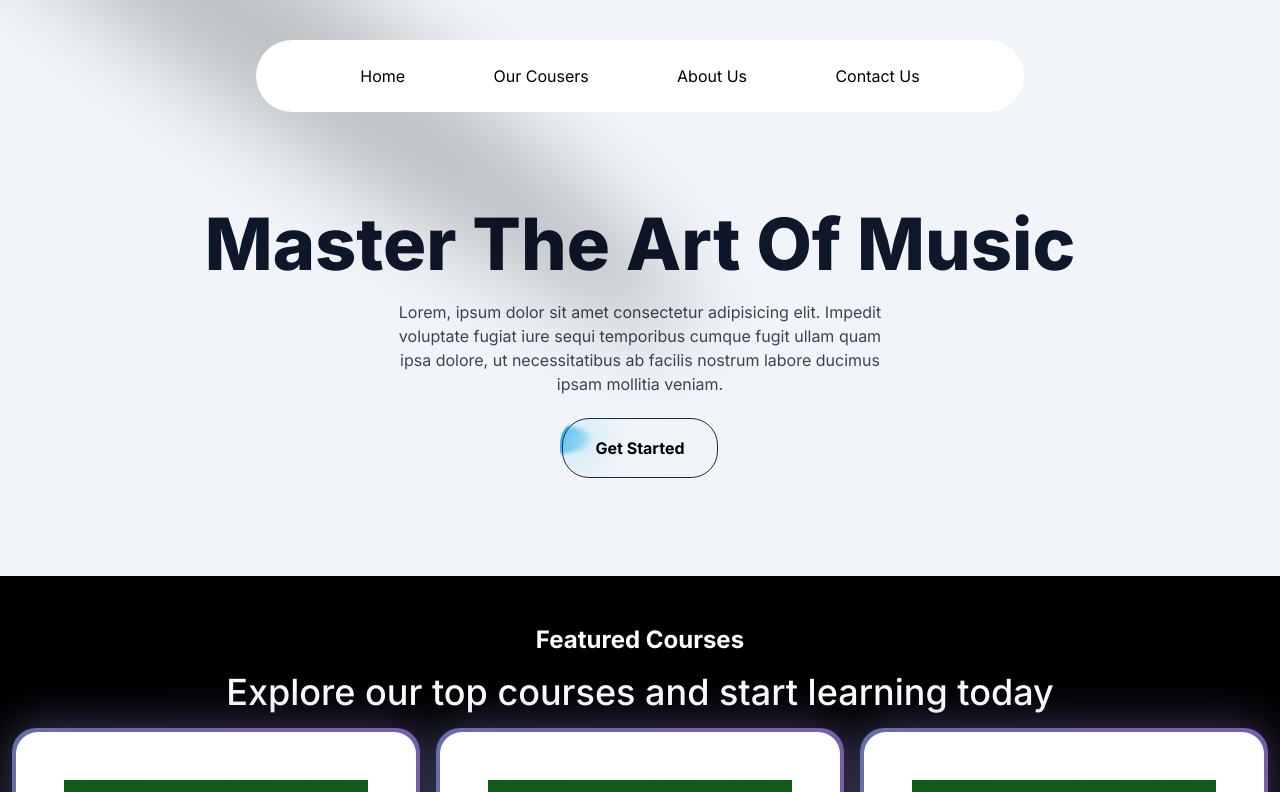
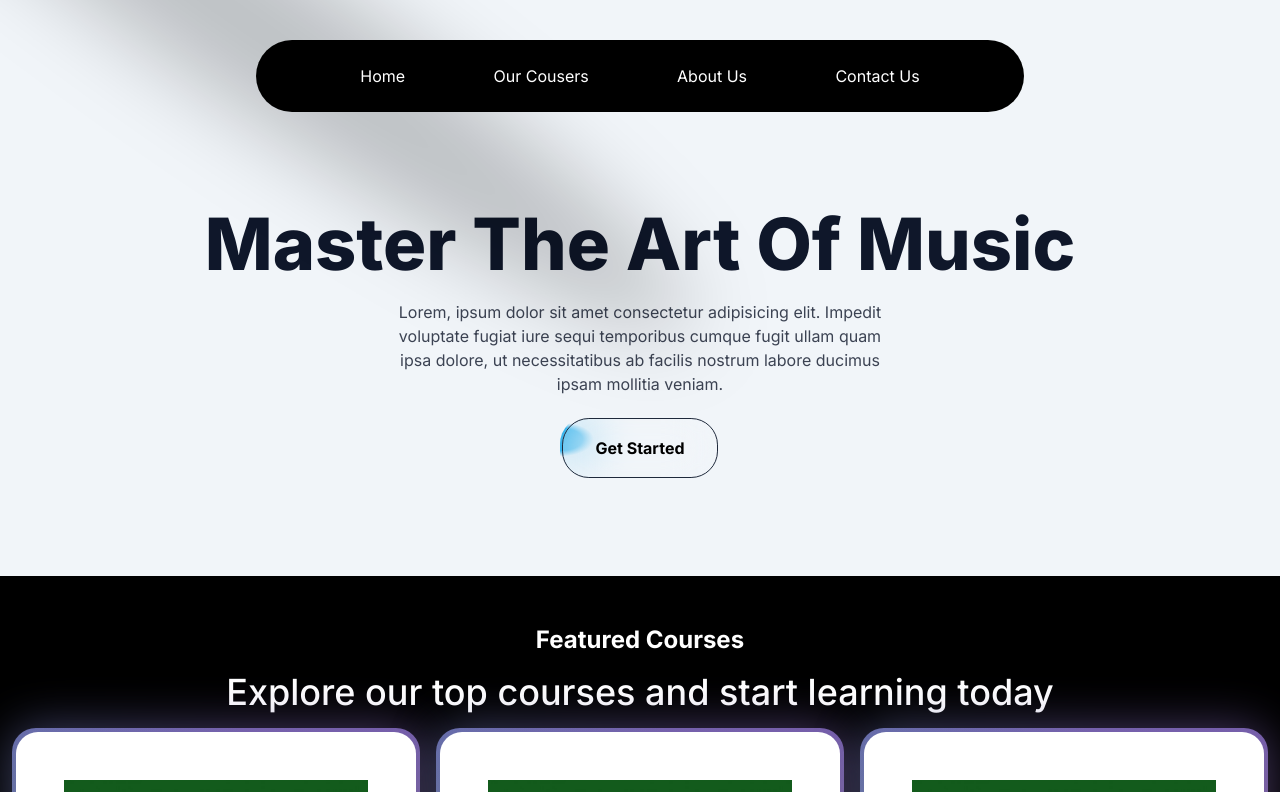
Before and after one commit to bro-maanii/Music-Academy, a Next.js app: page / in a window 1280 px wide. Shown: the top 792 px of the page. Built offline with nearby package versions, Linux system fonts and the light colour scheme.

Commit message:
"update"

```diff
--- a/components/ui/navbar-menu.tsx
+++ b/components/ui/navbar-menu.tsx
@@ -28,7 +28,7 @@ export const MenuItem = ({
     <div onMouseEnter={() => setActive(item)} className="relative ">
       <motion.p
         transition={{ duration: 0.3 }}
-        className="cursor-pointer text-black hover:opacity-[0.9] dark:text-white"
+        className="cursor-pointer  hover:opacity-[0.9] text-white"
       >
         {item}
       </motion.p>
@@ -43,7 +43,7 @@ export const MenuItem = ({
               <motion.div
                 transition={transition}
                 layoutId="active" // layoutId ensures smooth animation
-                className="bg-white dark:bg-black backdrop-blur-sm rounded-2xl overflow-hidden border border-black/[0.2] dark:border-white/[0.2] shadow-xl"
+                className="bg-black backdrop-blur-sm rounded-2xl overflow-hidden border border-black/[0.2] dark:border-white/[0.2] shadow-xl"
               >
                 <motion.div
                   layout // layout ensures smooth animation
@@ -70,7 +70,7 @@ export const Menu = ({
   return (
     <nav
       onMouseLeave={() => setActive(null)} // resets the state
-      className="relative rounded-full boder border-transparent dark:bg-black dark:border-white/[0.2] bg-white shadow-input flex justify-evenly space-x-4 px-8 py-6 "
+      className="relative text-white rounded-full boder bg-black border-white/[0.9]  shadow-input flex justify-evenly space-x-4 px-8 py-6 "
     >
       {children}
     </nav>
@@ -83,7 +83,7 @@ export const HoveredLink = ({ children, ...rest }: any) => {
   return (
     <Link
       {...rest}
-      className="text-neutral-700 dark:text-neutral-200 hover:text-red-500 hover:underline cursor-pointer "
+      className="text-white hover:text-red-500 hover:underline cursor-pointer "
     >
       {children}
     </Link>
```
